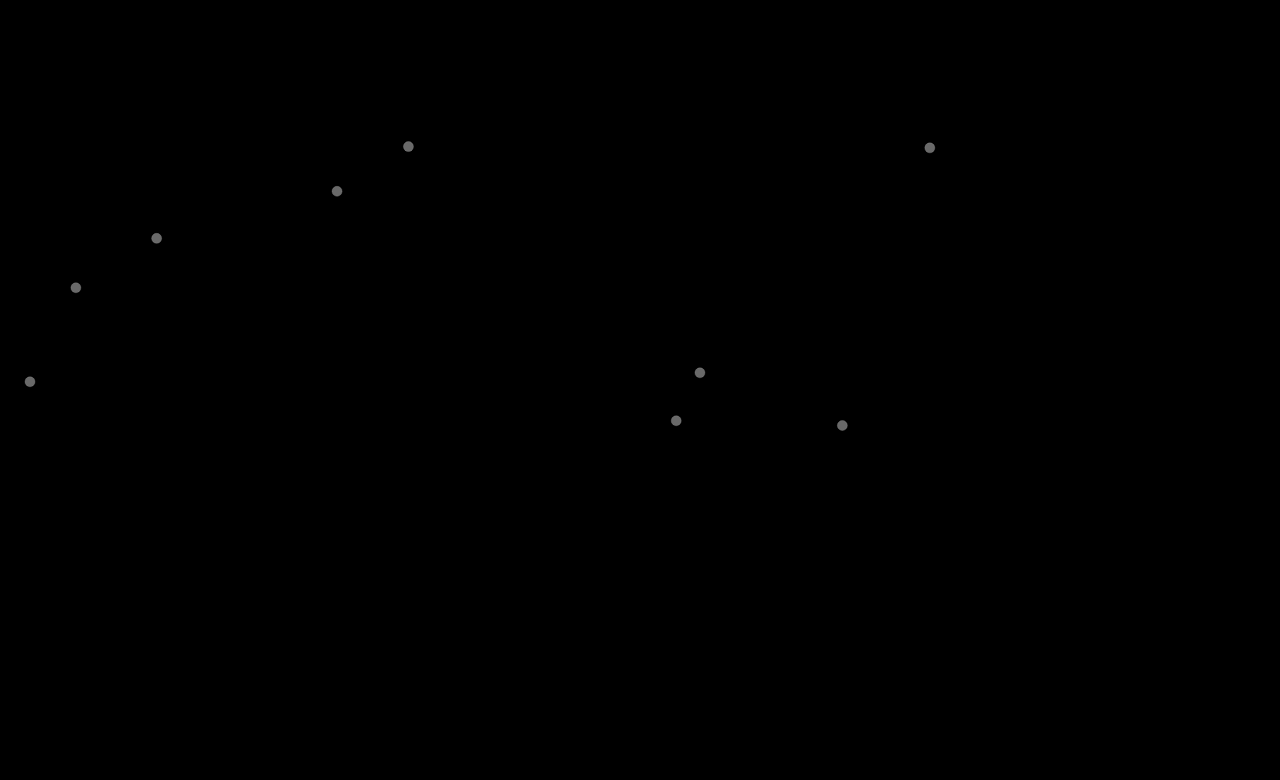
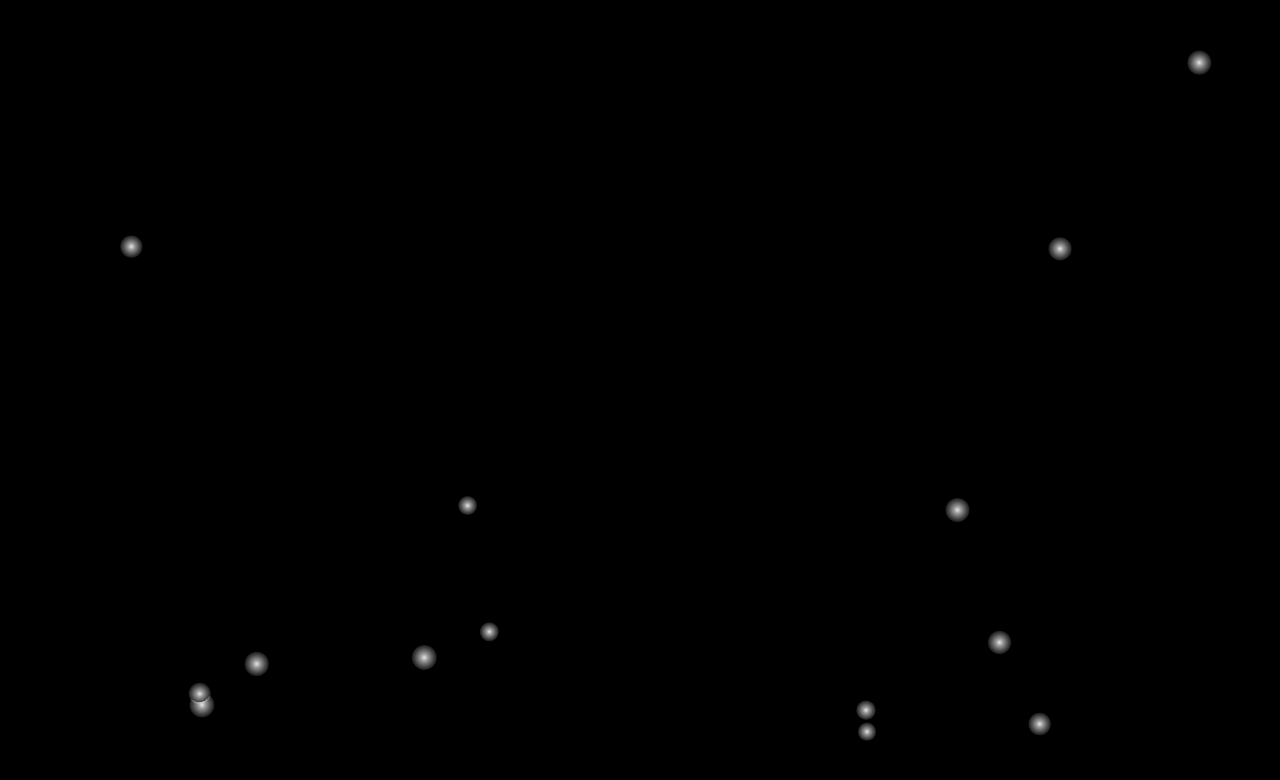
Before and after one commit to kaineko/grouping, a website: page snow.html in a window 1280 px wide. Drawn offline with nearby package versions, Linux system fonts and the light colour scheme.

Commit message:
Update snow.html

```diff
--- a/snow.html
+++ b/snow.html
@@ -4,7 +4,7 @@
 		<meta charset="UTF-8">
 		<title>Snow</title>
 		<link rel="stylesheet" href="snow.css">
-		<script src="snow.js"></script>
+		<script src="snow2.js"></script>
 		<script src="https://code.jquery.com/jquery-1.12.4.min.js"></script>
 	</head>
 	<body>
```
